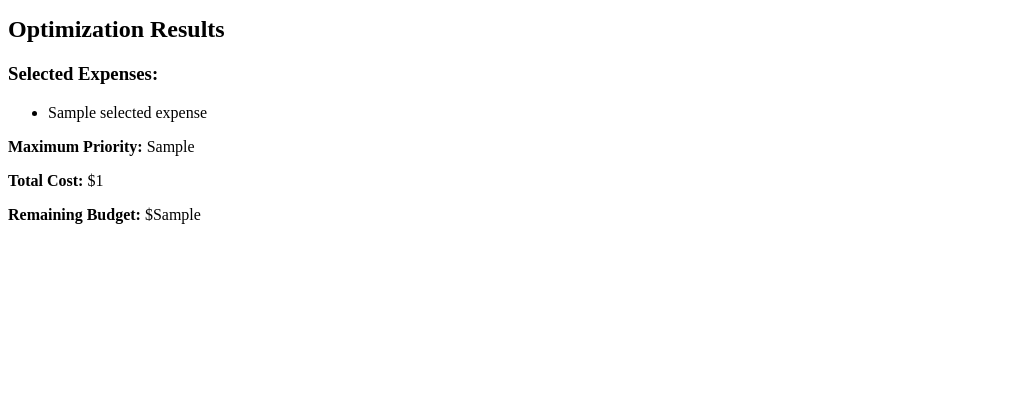
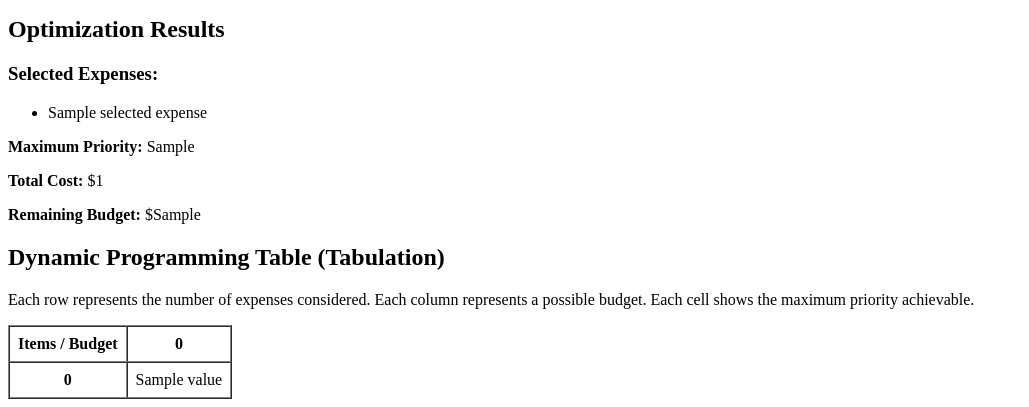
Before and after one commit to gairepragyan/SmartBudget---CSCE-4110, a Flask app: template templates/index.html in a window 1280 px wide. Shown: the part 429-836 px from the top of the page, without its empty margins (0-1029 px from the left). Before the commit the page ends 653 px from the top, so only its background shows below. Run offline with Flask 3, Linux system fonts and the light colour scheme; the template is opened without the code that fills it: most values are stand-ins (such as "Sample title", 1, 10 or a date in 2020).

Commit message:
Add DP table visualization for small budgets

```diff
--- a/app.py
+++ b/app.py
@@ -1,6 +1,6 @@
 
 from flask import Flask, render_template, request
-from Tabulation import solve_budget
+from Tabulation import solve_budget, knapsack_tabulation
 
 app = Flask(__name__)
 
@@ -10,6 +10,7 @@ def home():
     error = None
     success = None
     result = None
+    dp_table = None
 
     budget = ""
     expenses = [
@@ -89,7 +90,10 @@ def home():
                         result = solve_budget(
                             names, costs, priorities, budget_value
                         )
-
+                        if budget_value <= 20:
+                            dp_table = knapsack_tabulation(
+                                costs, priorities, budget_value
+                            )
                         success = "Budget optimization completed successfully."
 
 
@@ -103,6 +107,7 @@ def home():
         budget=budget,
         expenses=expenses,
         result=result,
+        dp_table=dp_table,
     )
 
 
--- a/templates/index.html
+++ b/templates/index.html
@@ -121,5 +121,41 @@
 
     {% endif %}
 
+    {% if dp_table %}
+
+        <h2>Dynamic Programming Table (Tabulation)</h2>
+
+        <p>
+            Each row represents the number of expenses considered.
+            Each column represents a possible budget.
+            Each cell shows the maximum priority achievable.
+        </p>
+
+        <div style="overflow-x: auto;">
+            <table border="1" cellpadding="8" cellspacing="0">
+
+                <tr>
+                    <th>Items / Budget</th>
+
+                    {% for b in range(dp_table[0]|length) %}
+                        <th>{{ b }}</th>
+                    {% endfor %}
+                </tr>
+
+                {% for row in dp_table %}
+                    <tr>
+                        <th>{{ loop.index0 }}</th>
+
+                        {% for value in row %}
+                            <td>{{ value }}</td>
+                        {% endfor %}
+                    </tr>
+                {% endfor %}
+
+            </table>
+        </div>
+
+    {% endif %}
+
 </body>
 </html>
```
